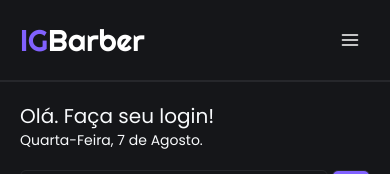
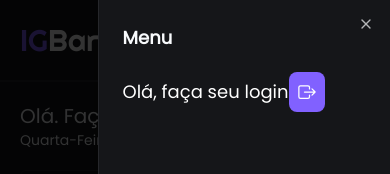
Before and after one commit to Igorwalace/barber-fsw, a Next.js app: page / in a window 390 px wide. Both pictures are taken after a click on the button 350 px from the left and 40 px from the top of the page. Shown: the top 174 px of the page. Built offline with nearby package versions, Linux system fonts and the light colour scheme; no server answers; the database is empty.

Commit message:
sheet mobile

```diff
--- a/src/app/_pages/_header.tsx
+++ b/src/app/_pages/_header.tsx
@@ -1,3 +1,4 @@
+//react-next
 import { auth } from '../_services/auth/auth'
 import React from 'react'
 
@@ -6,7 +7,6 @@ import { Button } from '../_services/components/ui/button'
 
 //react-icons
 import { FaRegCalendarAlt } from 'react-icons/fa'
-import { FiMenu } from 'react-icons/fi'
 
 //logo
 import Logo from '../_components-g/logo-icon'
@@ -14,6 +14,7 @@ import Logo from '../_components-g/logo-icon'
 //pages
 import Perfil_Login from './components/_perfil-login'
 import Perfil_Logado from './components/_perfil-logado'
+import Menu_Mobile from './components/menu-mobile'
 
 const Header = async () => {
 
@@ -34,7 +35,7 @@ const Header = async () => {
                     }
                 </div>
                 <div className='lg:hidden' >
-                    <Button variant="link" size="icon" ><FiMenu color='white' size={20} /></Button>
+                    <Menu_Mobile />
                 </div>
             </nav>
         </div>
--- /dev/null
+++ b/src/app/_pages/components/_dialog-login.tsx
@@ -0,0 +1,44 @@
+
+import {
+    Dialog,
+    DialogContent,
+    DialogDescription,
+    DialogHeader,
+    DialogTitle,
+} from "@/app/_services/components/ui/dialog"
+
+//react-icons
+import { FaGoogle } from 'react-icons/fa'
+
+//shadcn
+import { Button } from '@/app/_services/components/ui/button'
+
+//react-next
+import { signIn } from "next-auth/react";
+
+interface StatesProps {
+    openDialogLogin: boolean
+    setOpenDialogLogin: any
+}
+
+const Dialog_Login = ({ setOpenDialogLogin, openDialogLogin }: StatesProps) => {
+    return (
+        <>
+            <Dialog open={openDialogLogin} onOpenChange={setOpenDialogLogin} >
+                <DialogContent className='w-[90%] rounded-lg' >
+                    <DialogHeader>
+                        <DialogTitle>Faça login na plataforma</DialogTitle>
+                        <DialogDescription>
+                            Conecte-se usando sua conta do Google.
+                        </DialogDescription>
+                        <DialogDescription className='pt-2 w-full' >
+                            <Button variant='outline' className='gap-1 w-full' onClick={() => signIn('google')} ><FaGoogle />Google</Button>
+                        </DialogDescription>
+                    </DialogHeader>
+                </DialogContent>
+            </Dialog>
+        </>
+    );
+}
+
+export default Dialog_Login;
--- a/src/app/_pages/components/_perfil-login.tsx
+++ b/src/app/_pages/components/_perfil-login.tsx
@@ -1,20 +1,14 @@
 'use client'
-import { signIn } from "next-auth/react"
 import React, { useState } from 'react'
 
 //react-icons
-import { FaGoogle, FaRegUserCircle } from 'react-icons/fa'
+import { FaRegUserCircle } from 'react-icons/fa'
 
 //shadcn
 import { Button } from '@/app/_services/components/ui/button'
-import {
-    Dialog,
-    DialogContent,
-    DialogDescription,
-    DialogHeader,
-    DialogTitle,
-} from "@/app/_services/components/ui/dialog"
 
+//pages
+import Dialog_Login from "./_dialog-login"
 
 const Perfil_Login = () => {
 
@@ -23,19 +17,7 @@ const Perfil_Login = () => {
     return (
         <>
             <Button onClick={() => setOpenDialogLogin(true)} variant="secondary" className='bg-primary text-sm py-2 px-3 flex gap-1' ><span><FaRegUserCircle /></span>Perfil</Button>
-            <Dialog open={openDialogLogin} onOpenChange={setOpenDialogLogin} >
-                <DialogContent className='w-[90%] rounded-lg' >
-                    <DialogHeader>
-                        <DialogTitle>Faça login na plataforma</DialogTitle>
-                        <DialogDescription>
-                            Conecte-se usando sua conta do Google.
-                        </DialogDescription>
-                        <DialogDescription className='pt-2 w-full' >
-                            <Button variant='outline' className='gap-1 w-full' onClick={()=> signIn('google')} ><FaGoogle />Google</Button>
-                        </DialogDescription>
-                    </DialogHeader>
-                </DialogContent>
-            </Dialog>
+            <Dialog_Login openDialogLogin={openDialogLogin} setOpenDialogLogin={setOpenDialogLogin} />
         </>
     )
 }
--- /dev/null
+++ b/src/app/_pages/components/menu-mobile.tsx
@@ -0,0 +1,57 @@
+'use client'
+//react-icons
+import { IoExitOutline } from "react-icons/io5";
+import { FiMenu } from "react-icons/fi";
+
+//shadcn
+import { Button } from "@/app/_services/components/ui/button";
+import {
+    Sheet,
+    SheetContent,
+    SheetDescription,
+    SheetHeader,
+    SheetTitle,
+    SheetClose
+} from "@/app/_services/components/ui/sheet"
+import { Separator } from "@/app/_services/components/ui/separator";
+
+//react-next
+import { useState } from "react";
+
+//pages
+import Dialog_Login from "./_dialog-login";
+
+
+const Menu_Mobile = () => {
+
+    const [openSheetMenu, setOpenSheetMenu] = useState(false)
+    const [openDialogLogin, setOpenDialogLogin] = useState(false)
+
+    return (
+        <>
+            <Button variant="link" size="icon" onClick={() => setOpenSheetMenu(true)} ><FiMenu color='white' size={20} /></Button>
+            <Sheet open={openSheetMenu} onOpenChange={setOpenSheetMenu} >
+                <SheetContent>
+                    <SheetHeader>
+                        <SheetTitle className='flex justify-start' >Menu</SheetTitle>
+                        <SheetDescription>
+                            <SheetClose className='flex justify-between py-3 items-center' >
+                                <span className='text-white text-lg' >Olá, faça seu login</span>
+                                <Button onClick={() => setOpenDialogLogin(true)} className='bg-primary text-white p-2 rounded-lg' >
+                                    <IoExitOutline size={20} />
+                                </Button>
+                            </SheetClose>
+                            {/* <Separator className='my-5' /> */}
+                            <div>
+
+                            </div>
+                        </SheetDescription>
+                    </SheetHeader>
+                </SheetContent>
+            </Sheet>
+            <Dialog_Login openDialogLogin={openDialogLogin} setOpenDialogLogin={setOpenDialogLogin} />
+        </>
+    );
+}
+
+export default Menu_Mobile;
```
